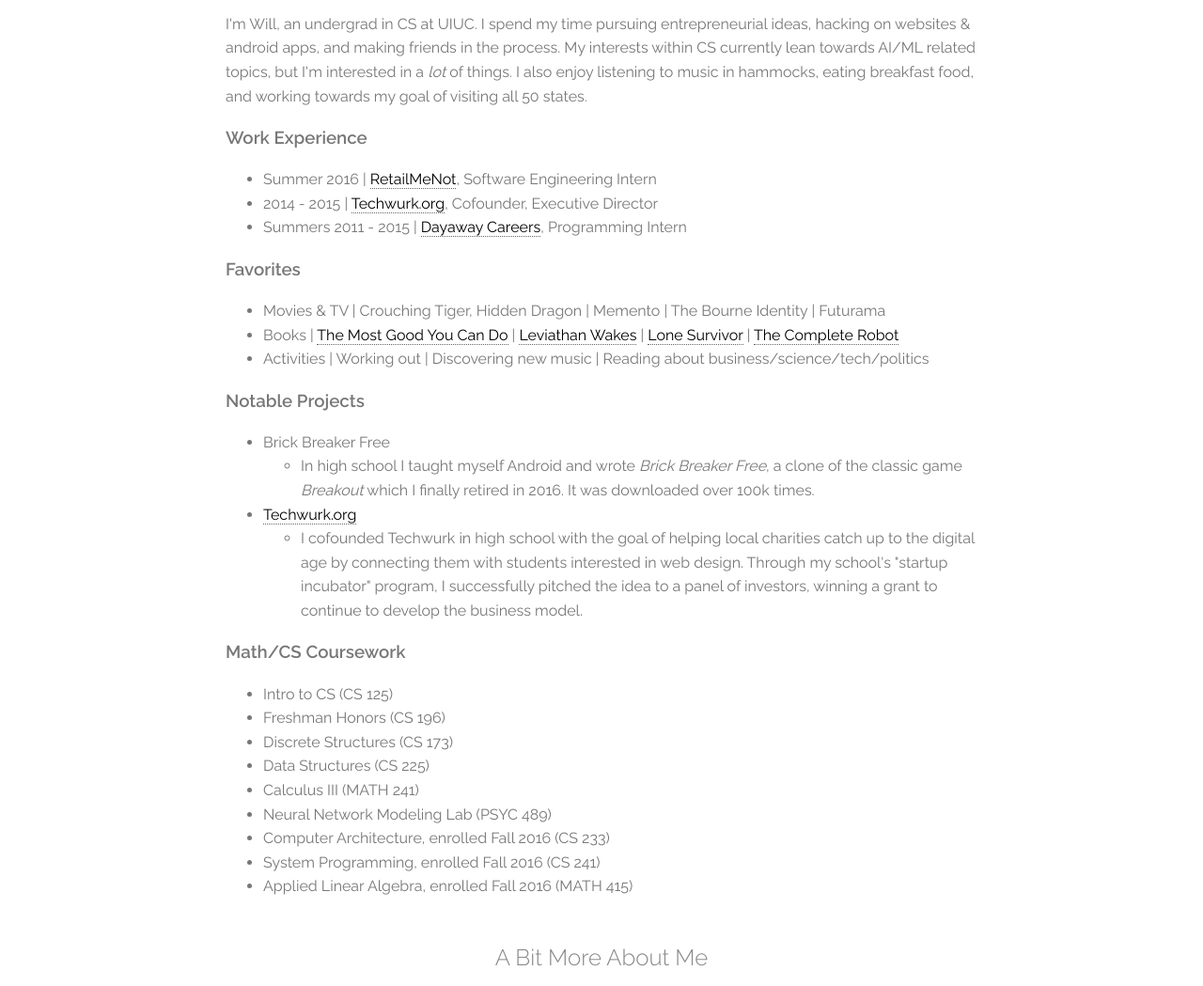
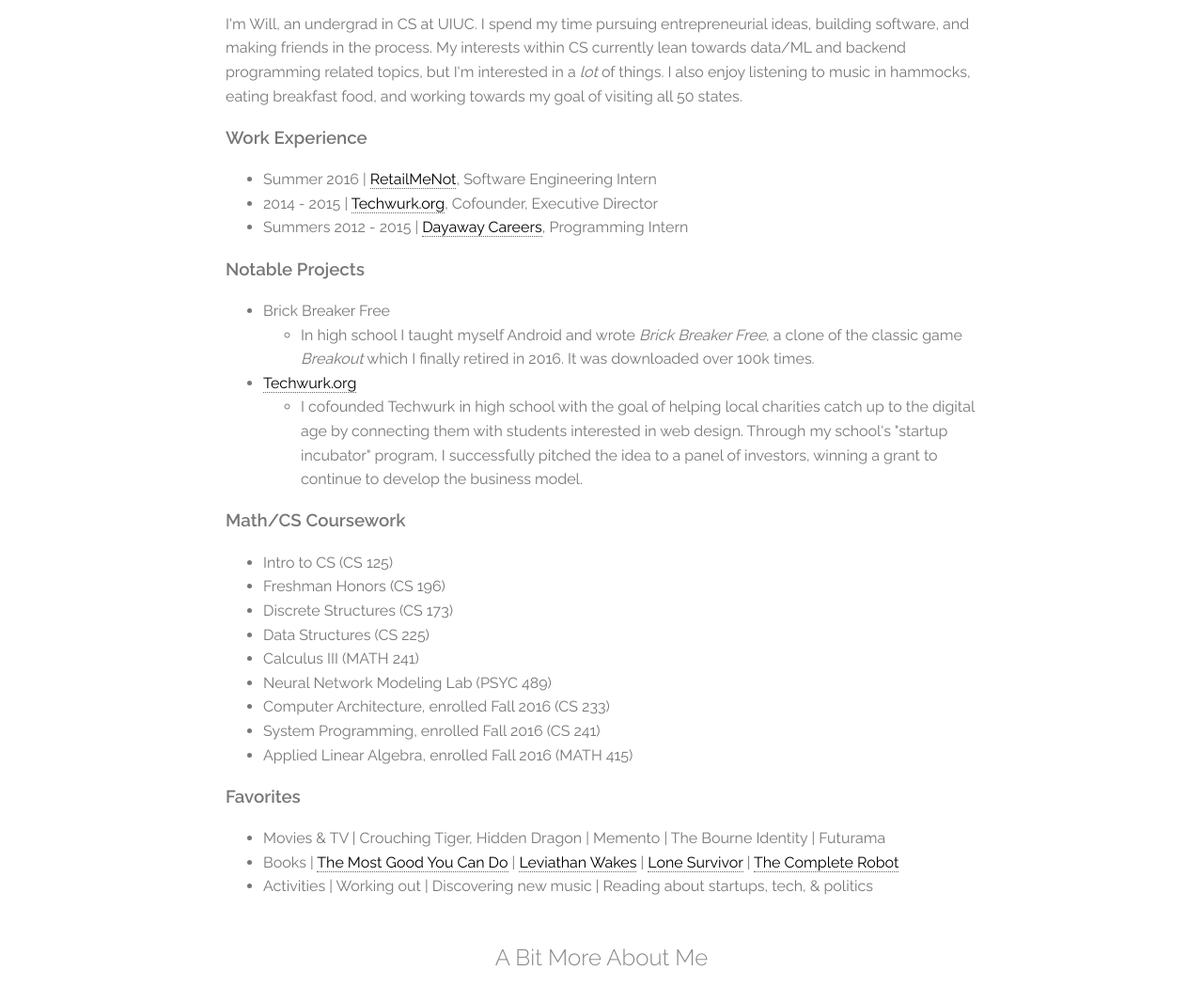
Before and after one commit to whrobbins/WillRobbinsDotOrg, a plain HTML site: page index.html in a window 1280 px wide. Shown: the part 207-1256 px from the top of the page at 94% size. Drawn offline with Linux system fonts and the light colour scheme.

Commit message:
fix dayaway date, rearrange favorites section

```diff
--- a/index.html
+++ b/index.html
@@ -5,8 +5,8 @@
     /    _____________________________________________________________    \
     |   |                                                             |   |
     |   |  ~ whrobbins$ echo "If you're reading this, hello!"         |   |
-    |   |  "If you're reading this, hello!"                           |   |
-    |   |  ~ whrobbins$ bash /scripts/website/render-source-code.sh   |   |
+    |   |   If you're reading this, hello!                            |   |
+    |   |  ~ whrobbins$ /scripts/website/render-source-code.sh        |   |
     |   |  Running... In the mean time, enjoy this photograph.        |   |
     |   |                        .   *        .       .               |   |
     |   |             *      -0-                                      |   |
@@ -95,19 +95,15 @@
         <div class="content">
             <h1 class="content-subhead" align="center">About Me</h1>
                 <p>
-                    I'm Will, an undergrad in CS at UIUC.  I spend my time pursuing entrepreneurial ideas, hacking on websites & android apps, and making friends in the process.  My interests within CS currently lean towards AI/ML related topics, but I'm interested in a <em>lot</em> of things.  I also enjoy listening to music in hammocks, eating breakfast food, and working towards my goal of visiting all 50 states.
-                <h3>Work Experience</h3>
+                    I'm Will, an undergrad in CS at UIUC.  I spend my time pursuing entrepreneurial ideas, building software, and making friends in the process.  My interests within CS currently lean towards data/ML and backend programming related topics, but I'm interested in a <em>lot</em> of things.  I also enjoy listening to music in hammocks, eating breakfast food, and working towards my goal of visiting all 50 states.
+
+            <h3>Work Experience</h3>
                     <ul>
                         <li> Summer 2016 | <a href="http://retailmenot.com">RetailMeNot</a>, Software Engineering Intern </li>
                         <li> 2014 - 2015 | <a href="http://techwurk.org">Techwurk.org</a>, Cofounder, Executive Director</li>
-                        <li> Summers 2011 - 2015 | <a href="http://dayawaycareers.com">Dayaway Careers</a>, Programming Intern </li>
+                        <li> Summers 2012 - 2015 | <a href="http://dayawaycareers.com">Dayaway Careers</a>, Programming Intern </li>  <!-- Note to self: athough I got the job in late 2011, 2012 was the summer I started.. -->
                     </ul>
-                <h3>Favorites</h3>
-                    <ul>
-                        <li> Movies & TV | Crouching Tiger, Hidden Dragon | Memento | The Bourne Identity | Futurama</li>
-                        <li> Books |  <a href="http://www.amzn.com/0300180276">The Most Good You Can Do</a> | <a href="http://amzn.com/0316129089">Leviathan Wakes</a> | <a href="http://amzn.com/031632406X">Lone Survivor</a> | <a href="http://www.amazon.com/The-Complete-Robot-Series/dp/0586057242">The Complete Robot</a></li>
-                        <li> Activities | Working out | Discovering new music | Reading about business/science/tech/politics
-                    </ul>
+
                 <h3>Notable Projects</h3>
                     <ul>
                         <li><a>Brick Breaker Free</a> </li>
@@ -123,6 +119,7 @@
                             </ul>
                         </li>
                     </ul>
+
             <h3>Math/CS Coursework</h3>
             <ul>
                 <li><a>Intro to CS (CS 125)</a> </li>
@@ -135,6 +132,13 @@
                 <li><a>System Programming, enrolled Fall 2016 (CS 241)</a> </li>
                 <li><a>Applied Linear Algebra, enrolled Fall 2016 (MATH 415)</a> </li>
             </ul>
+
+            <h3>Favorites</h3>
+                    <ul>
+                        <li> Movies & TV | Crouching Tiger, Hidden Dragon | Memento | The Bourne Identity | Futurama</li>
+                        <li> Books |  <a href="http://www.amzn.com/0300180276">The Most Good You Can Do</a> | <a href="http://amzn.com/0316129089">Leviathan Wakes</a> | <a href="http://amzn.com/031632406X">Lone Survivor</a> | <a href="http://www.amazon.com/The-Complete-Robot-Series/dp/0586057242">The Complete Robot</a></li>
+                        <li> Activities | Working out | Discovering new music | Reading about startups, tech, & politics
+                    </ul>
 
             <h2 class="content-subhead"align="center">A Bit More About Me</h2>
             <div align="center">
```
Also changed, not shown: 1 other file.
